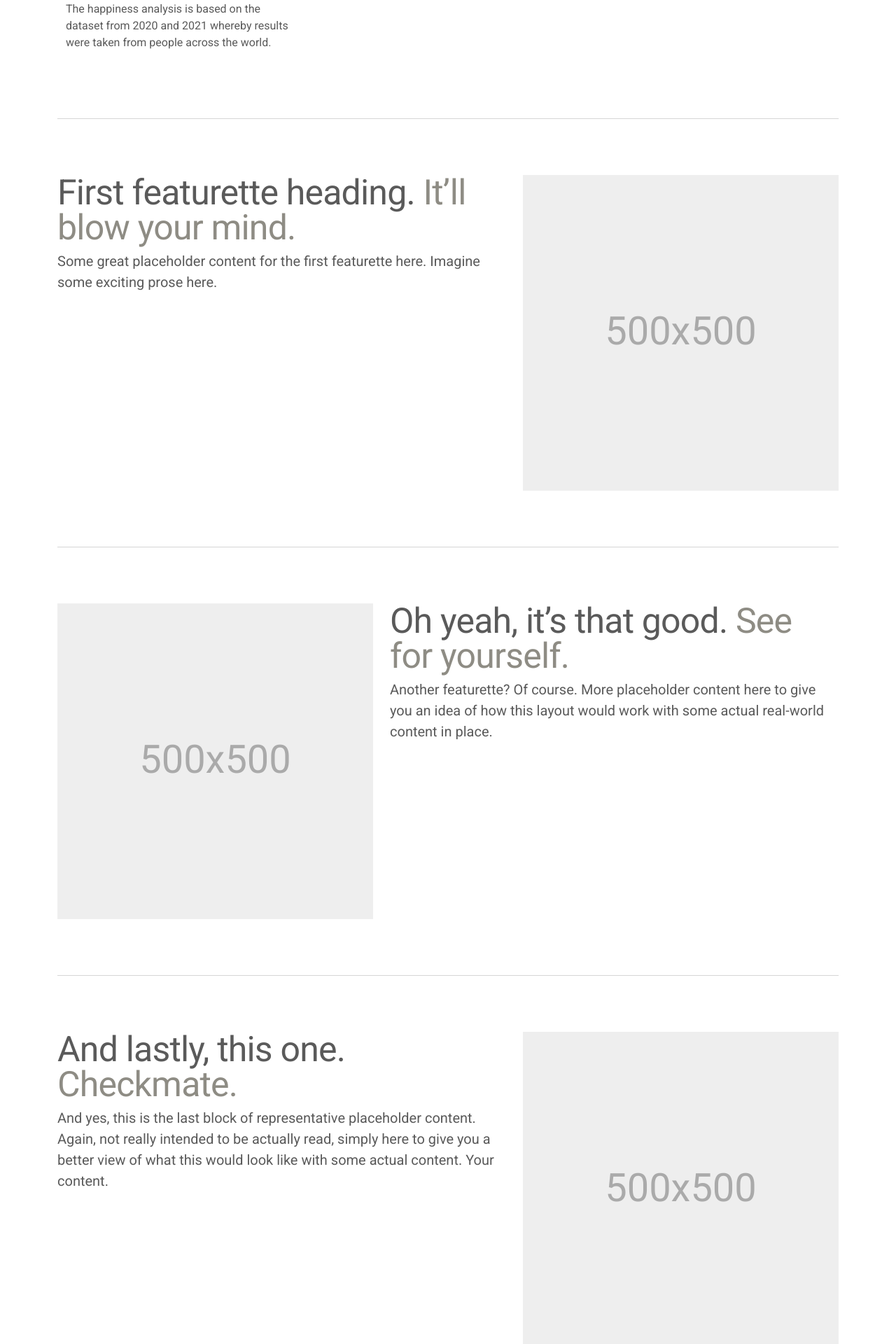
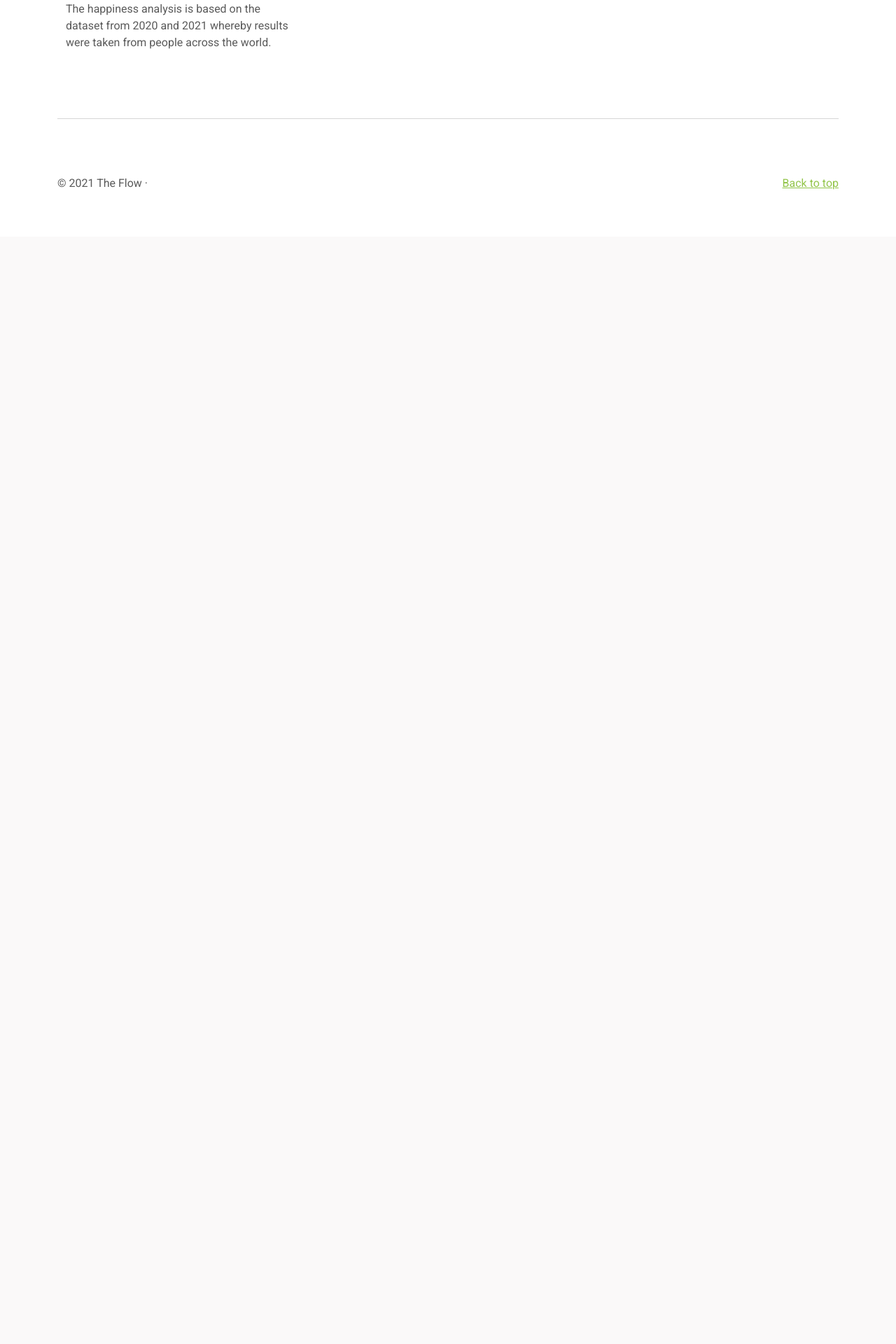
Before and after one commit to annabelcheong/project3, a Flask app: page / in a window 1280 px wide. Shown: the part 1362-3282 px from the top of the page at 70% size. After the commit the page ends 1633 px from the top, so only its background shows below. Run offline with Flask 2, Linux system fonts and the light colour scheme; some libraries are stand-ins or nearby versions.

Commit message:
removed template code bottom section of html

```diff
--- a/app.py
+++ b/app.py
@@ -1,3 +1,6 @@
+# import os
+# print(os.environ['DATABASE_URL'])
+
 # Dependencies
 from flask import Flask, render_template, redirect, jsonify
 # import sqlalchemy
--- a/templates/index.html
+++ b/templates/index.html
@@ -380,7 +380,7 @@
 
     <!-- START THE FEATURETTES -->
 
-    <hr class="featurette-divider">
+    <!-- <hr class="featurette-divider">
 
     <div class="row featurette">
       <div class="col-md-7">
@@ -393,9 +393,9 @@
       </div>
     </div>
 
-    <hr class="featurette-divider">
+    <hr class="featurette-divider"> -->
 
-    <div class="row featurette">
+    <!-- <div class="row featurette">
       <div class="col-md-7 order-md-2">
         <h2 class="featurette-heading">Oh yeah, it’s that good. <span class="text-muted">See for yourself.</span></h2>
         <p class="lead">Another featurette? Of course. More placeholder content here to give you an idea of how this layout would work with some actual real-world content in place.</p>
@@ -406,9 +406,9 @@
       </div>
     </div>
 
-    <hr class="featurette-divider">
+    <hr class="featurette-divider"> -->
 
-    <div class="row featurette">
+    <!-- <div class="row featurette">
       <div class="col-md-7">
         <h2 class="featurette-heading">And lastly, this one. <span class="text-muted">Checkmate.</span></h2>
         <p class="lead">And yes, this is the last block of representative placeholder content. Again, not really intended to be actually read, simply here to give you a better view of what this would look like with some actual content. Your content.</p>
@@ -417,7 +417,7 @@
         <svg class="bd-placeholder-img bd-placeholder-img-lg featurette-image img-fluid mx-auto" width="500" height="500" xmlns="http://www.w3.org/2000/svg" role="img" aria-label="Placeholder: 500x500" preserveAspectRatio="xMidYMid slice" focusable="false"><title>Placeholder</title><rect width="100%" height="100%" fill="#eee"/><text x="50%" y="50%" fill="#aaa" dy=".3em">500x500</text></svg>
 
       </div>
-    </div>
+    </div> -->
 
     <hr class="featurette-divider">
 
--- a/templates/page3.html
+++ b/templates/page3.html
@@ -192,7 +192,7 @@
               - 20% was used to test the model.
               <br><br>
               The table below is the list of test data with its actual and predicted happiness score.
-              Despite only 76% accurate, instances when predictions are inaccurate is predicted close to the actual happiness score
+              Despite only 76% accurate, instances when predictions are inaccurate are predicted close to the actual happiness score
               (usually 1 happiness score number away from actual).
             </p>
           </div>
```
